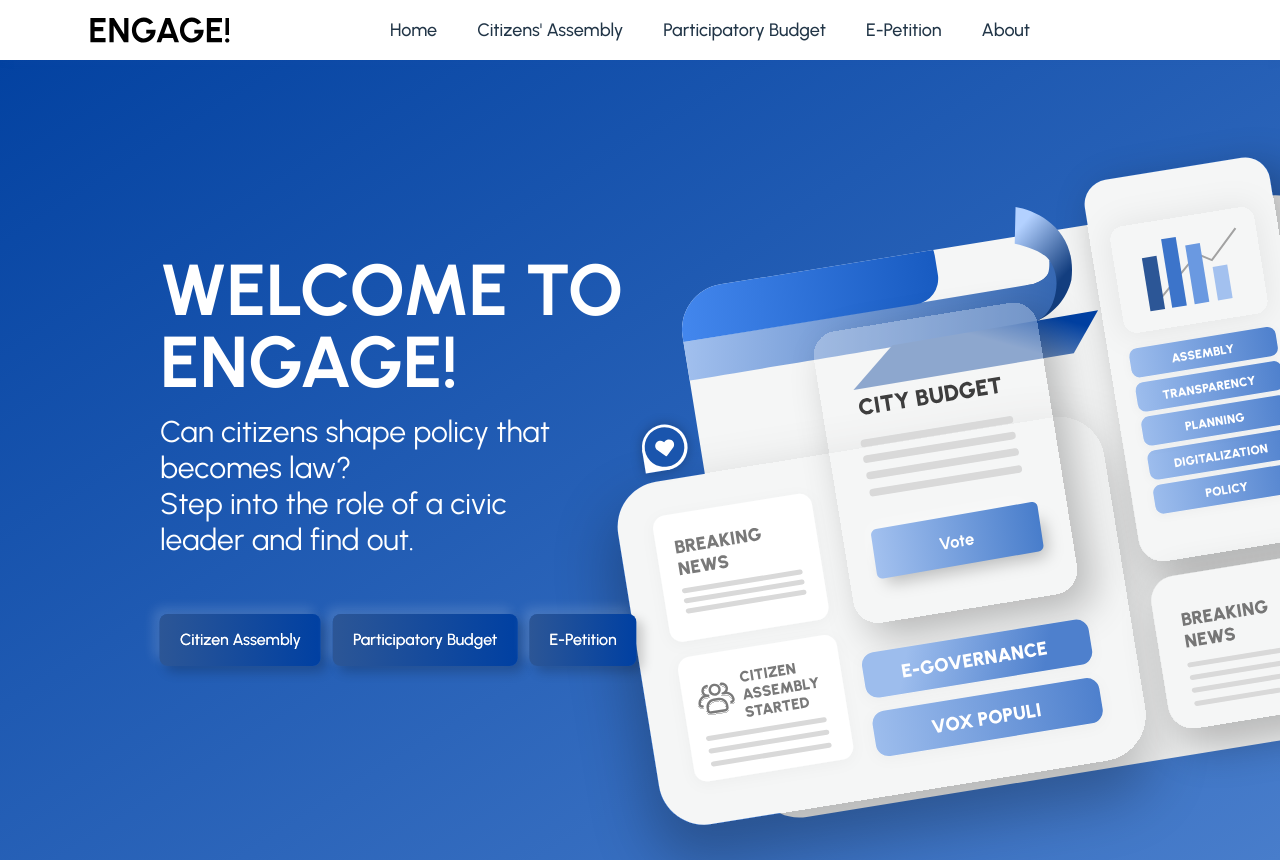
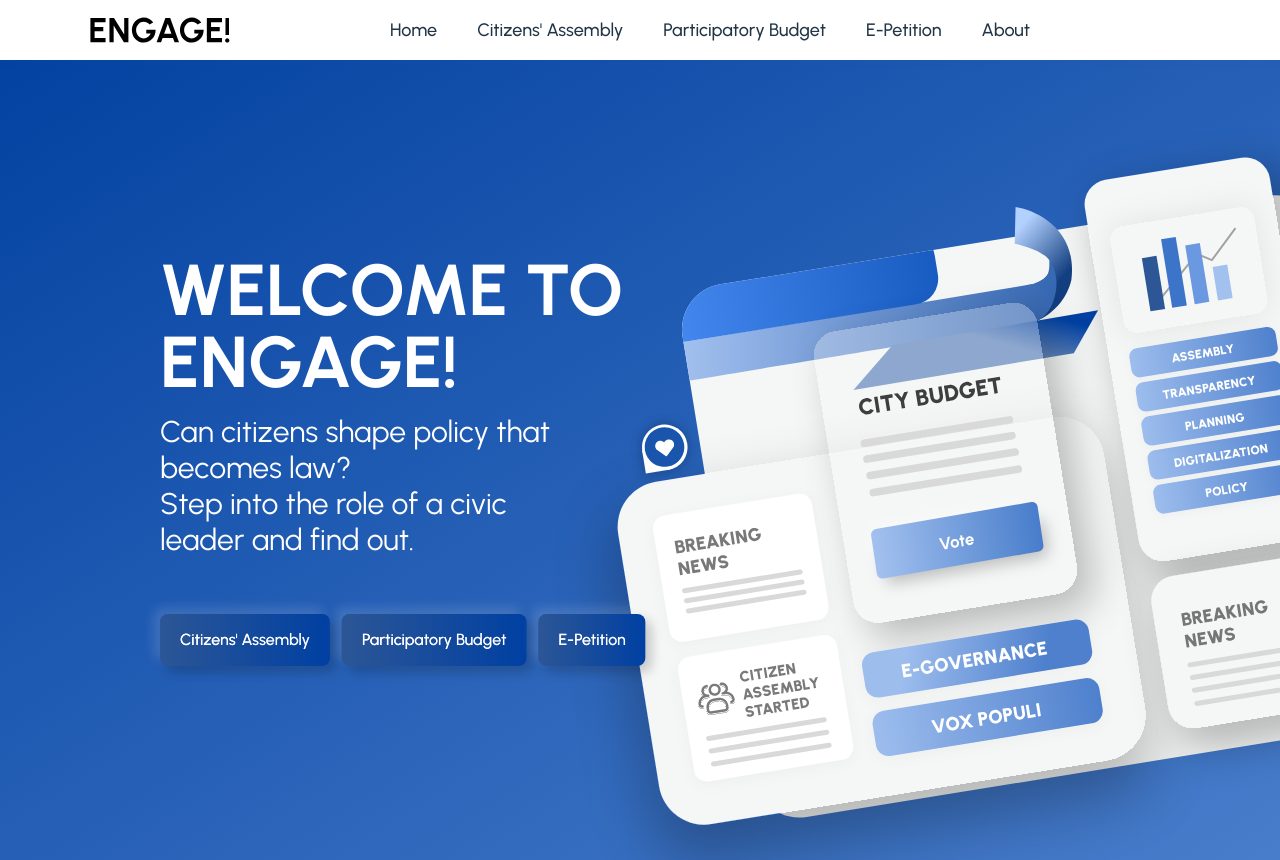
Before and after one commit to mariyakoval/engage, a React (Vite) app: page / in a window 1280 px wide. Built offline with nearby package versions, Linux system fonts and the light colour scheme.

Commit message:
typo on main screen

```diff
--- a/src/pages/Home.jsx
+++ b/src/pages/Home.jsx
@@ -24,7 +24,7 @@ export default function Home() {
 
         <div className="flex flex-col sm:flex-row gap-3 mt-4 justify-center md:justify-start">
           <Button onClick={() => navigate("/citizen-assembly/rules")}>
-            <span className="text !text-white">Citizen Assembly</span>
+            <span className="text !text-white">Citizens' Assembly</span>
           </Button>
           <Button onClick={() => navigate("/participatory-budget/rules")}>
             <span className="text !text-white">Participatory Budget</span>
```
